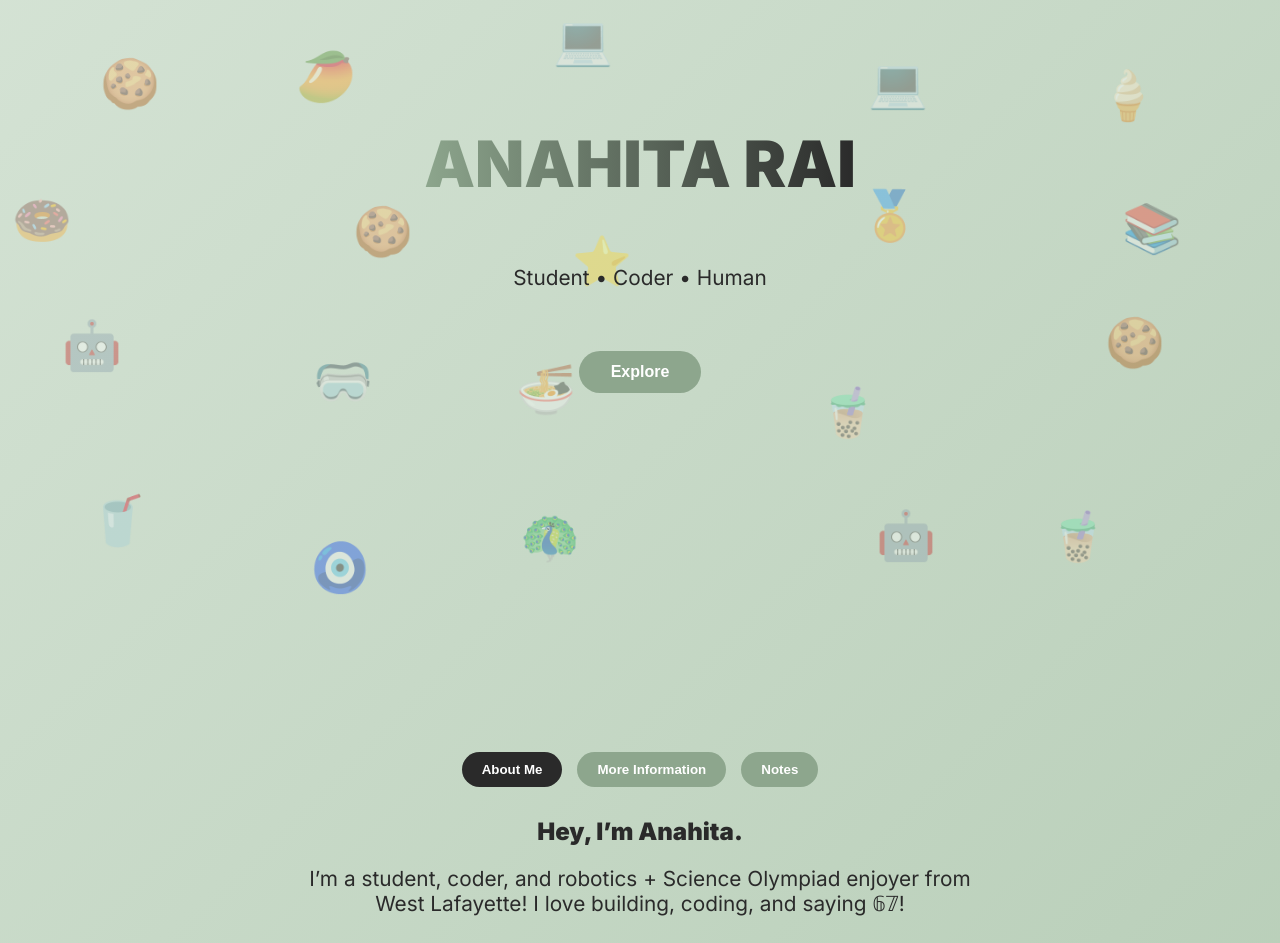
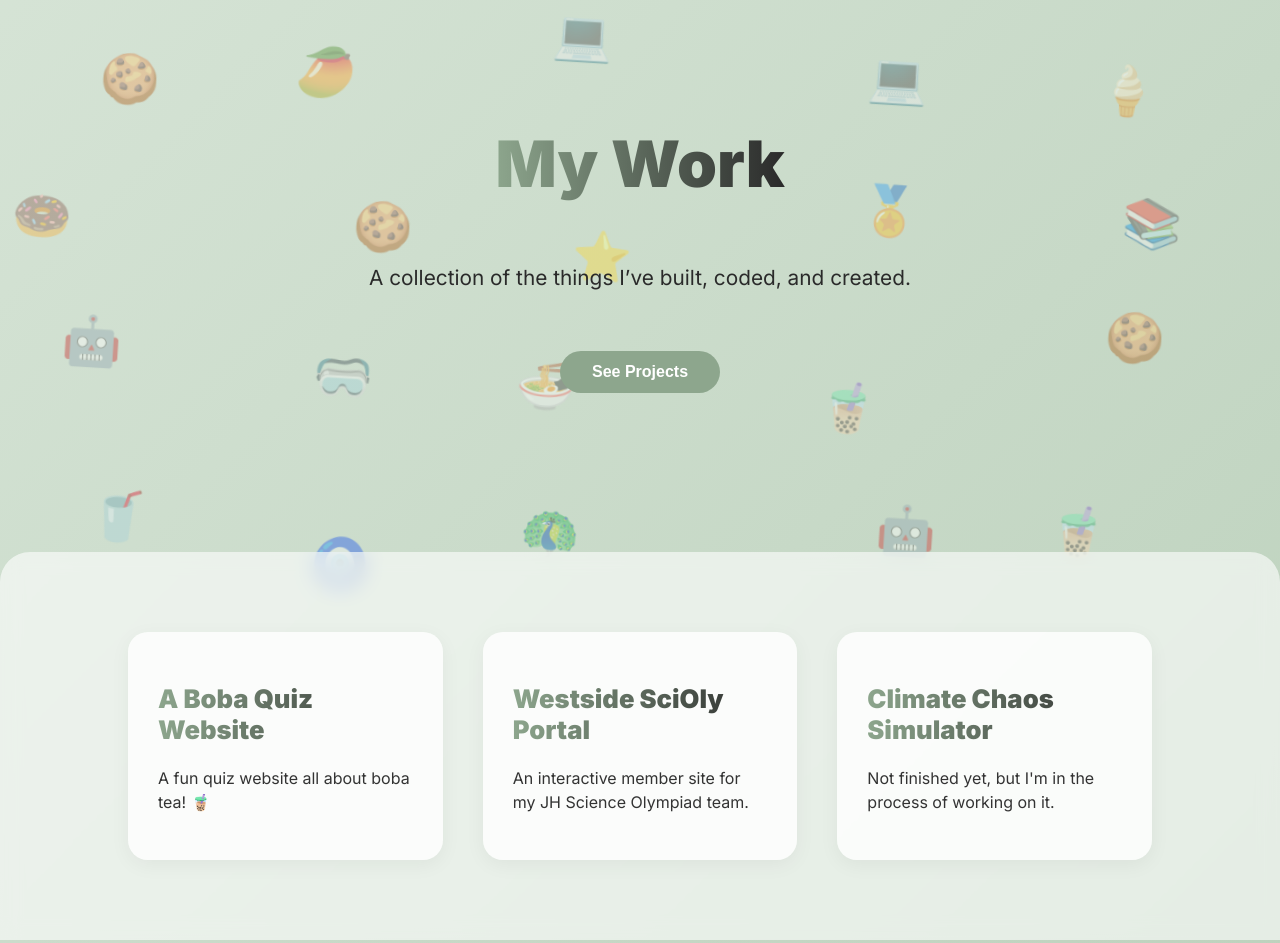
Before and after one commit to CodingBoss12/AnahitaRai, a plain HTML site: page mywork.html in a window 1280 px wide. Shown: the part 168-1111 px from the top of the page. Drawn offline with Linux system fonts and the light colour scheme.

Commit message:
edited the tmeplate i added to match the page better and added more cool animations

```diff
--- a/mywork.html
+++ b/mywork.html
@@ -47,6 +47,7 @@
       font-size: 1.3rem;
       background: linear-gradient(90deg, #8da68d, #2a2a2a);
       -webkit-background-clip: text;
+      background-clip: text;
       -webkit-text-fill-color: transparent;
     }
 
@@ -148,6 +149,7 @@
       font-weight: 900;
       background: linear-gradient(90deg, #8da68d, #2a2a2a);
       -webkit-background-clip: text;
+      background-clip: text;
       -webkit-text-fill-color: transparent;
       opacity: 0;
       transform: translateY(30px);
@@ -367,7 +369,52 @@
       background: rgba(255, 255, 255, 0.9);
     }
 
+    .projects {
+        display: grid;
+        grid-template-columns: repeat(auto-fit, minmax(300px, 1fr));
+        gap: 40px;
+        padding: 80px 10%;
+        background: rgba(255,255,255,0.6);
+        backdrop-filter: blur(10px);
+        border-radius: 30px 30px 0 0;
+        margin-top: -80px;
+        z-index: 10;
+        position: relative;
+        animation: fadeUp 1.5s ease forwards;
+        }
 
+        .project-card {
+        background: rgba(255,255,255,0.8);
+        border-radius: 20px;
+        padding: 30px;
+        box-shadow: 0 5px 20px rgba(0,0,0,0.05);
+        transition: transform 0.4s ease, box-shadow 0.4s ease;
+        }
+
+        .project-card:hover {
+        transform: translateY(-10px);
+        box-shadow: 0 12px 30px rgba(141,166,141,0.3);
+        }
+
+        .project-card h2 {
+        font-size: 1.6rem;
+        background: linear-gradient(90deg, #8da68d, #2a2a2a);
+        -webkit-background-clip: text;
+        background-clip: text;
+        -webkit-text-fill-color: transparent;
+        }
+
+        .project-card p {
+        color: #333;
+        font-size: 1rem;
+        line-height: 1.5;
+        }
+
+        .project-card {
+          opacity: 0;
+          transform: translateY(30px);
+          transition: opacity 0.4s ease, transform 0.4s ease;
+        }
 
   </style>
 </head>
@@ -382,10 +429,11 @@
       <div class="logo"><a href="index.html">AR</a></div>
       <nav>
         <a href="about.html">About</a>
-        <a href="projects.html">Projects</a>
+        <a href="mywork.html">My Work</a>
         <a href="contact.html">Contact</a>
         <a href="gallery.html">Gallery</a>
-      </nav>
+        </nav>
+
       <div class="hamburger" onclick="toggleMenu()">
         <span></span>
         <span></span>
@@ -397,18 +445,37 @@
 
   <!-- Mobile Nav -->
   <div class="mobile-nav" id="mobileNav">
-    <a href="#about">About</a>
-    <a href="#projects">Projects</a>
-    <a href="#contact">Contact</a>
-    <a href="#gallery">Gallery</a>
-  </div>
+    <a href="about.html">About</a>
+    <a href="mywork.html">My Work</a>
+    <a href="contact.html">Contact</a>
+    <a href="gallery.html">Gallery</a>
+    </div>
+
 
   <!-- Hero -->
   <section class="hero">
-    <h1>ANAHITA RAI</h1>
-    <p>Student • Coder • Human</p>
-    <button class="btn" onclick="scrollDown()">Explore</button>
-  </section>
+    <h1>My Work</h1>
+    <p>A collection of the things I’ve built, coded, and created.</p>
+    <button class="btn" onclick="scrollDown()">See Projects</button>
+    </section>
+
+    <section class="projects" id="projects">
+    <div class="project-card">
+        <h2>A Boba Quiz Website</h2>
+        <p>A fun quiz website all about boba tea! 🧋</p>
+    </div>
+
+    <div class="project-card">
+        <h2>Westside SciOly Portal</h2>
+        <p>An interactive member site for my JH Science Olympiad team.</p>
+    </div>
+
+    <div class="project-card">
+        <h2>Climate Chaos Simulator</h2>
+        <p>Not finished yet, but I'm in the process of working on it.</p>
+    </div>
+    </section>
+
 
     <!-- About / Life Section -->
   <section id="about" class="about-section">
@@ -446,8 +513,8 @@
   <script>
     function scrollDown() {
       window.scrollTo({
-      top: document.querySelector('.about-section').offsetTop,
-        behavior: 'smooth'
+          top: document.getElementById('projects').offsetTop,
+          behavior: 'smooth'
       });
     }
 
@@ -522,6 +589,18 @@
       });
     }
 
+    const cards = document.querySelectorAll('.project-card');
+    window.addEventListener('scroll', () => {
+    cards.forEach(card => {
+        const rect = card.getBoundingClientRect();
+        if (rect.top < window.innerHeight - 100) {
+        card.style.opacity = '1';
+        card.style.transform = 'translateY(0)';
+        }
+    });
+    });
+
+
 
   </script>
 </body>
--- a/style.css
+++ b/style.css
@@ -40,6 +40,7 @@
       font-size: 1.3rem;
       background: linear-gradient(90deg, #8da68d, #2a2a2a);
       -webkit-background-clip: text;
+      background-clip: text;
       -webkit-text-fill-color: transparent;
     }
 
@@ -141,7 +142,7 @@
       font-weight: 900;
       background: linear-gradient(90deg, #8da68d, #2a2a2a);
       -webkit-background-clip: text;
-      -webkit-text-fill-color: transparent;
+      background-clip: text;     -webkit-text-fill-color: transparent;
       opacity: 0;
       transform: translateY(30px);
       animation: fadeUp 1.2s ease forwards;
```
Also changed, not shown: index.html (+6 -2 lines).
